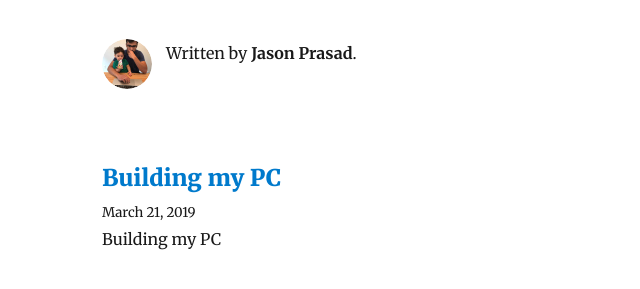
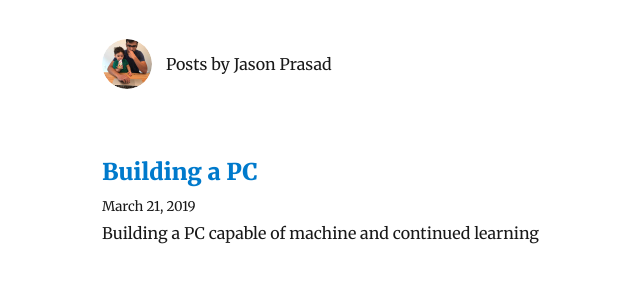
Before and after one commit to jjgp/jjgp.github.io, a Gatsby site: page / in a window 1280 px wide. Shown: the part 87-376 px from the top of the page, without its empty margins (223-863 px from the left). Built offline with nearby package versions, Linux system fonts and the light colour scheme; Gatsby itself is replaced by a stand-in of ours; some packages are replaced by stand-ins of ours.

Commit message:
buidling-a-pc & bio styling

```diff
--- /dev/null
+++ b/content/blog/building-a-pc/index.md
@@ -0,0 +1,9 @@
+---
+title: Building a PC
+date: "2019-03-21T14:40:45Z"
+description: Building a PC capable of machine and continued learning
+---
+
+![pc](./pc.png)
+
+WIP
--- a/content/blog/building-my-pc/index.md
+++ /dev/null
@@ -1,7 +0,0 @@
----
-title: Building my PC
-date: "2019-03-21T14:40:45Z"
-description: Building my PC
----
-
-![pc](./pc.png)
--- a/gatsby-config.js
+++ b/gatsby-config.js
@@ -2,7 +2,7 @@ module.exports = {
   siteMetadata: {
     title: `JJGP`,
     author: `Jason Prasad`,
-    description: ``,
+    description: `Posts by Jason Prasad`,
     siteUrl: `https://jjgp.github.io`,
     social: {},
   },
@@ -61,7 +61,7 @@ module.exports = {
         background_color: `#ffffff`,
         theme_color: `#663399`,
         display: `minimal-ui`,
-        icon: `content/assets/gatsby-icon.png`,
+        icon: `content/assets/icon.png`,
       },
     },
     `gatsby-plugin-offline`,
--- a/src/components/bio.js
+++ b/src/components/bio.js
@@ -16,10 +16,11 @@ function Bio() {
     <StaticQuery
       query={bioQuery}
       render={data => {
-        const { author } = data.site.siteMetadata
+        const { author, description } = data.site.siteMetadata
         return (
           <div
             style={{
+              alignItems: `center`,
               display: `flex`,
               marginBottom: rhythm(2.5),
             }}
@@ -37,9 +38,7 @@ function Bio() {
                 borderRadius: `50%`,
               }}
             />
-            <p>
-              Written by <strong>{author}</strong>.
-            </p>
+            <span>{description}</span>
           </div>
         )
       }}
@@ -59,6 +58,7 @@ const bioQuery = graphql`
     site {
       siteMetadata {
         author
+        description
       }
     }
   }
```
Also changed, not shown: content/assets/icon.png (renamed from content/assets/gatsby-icon.png), 1 other file.
